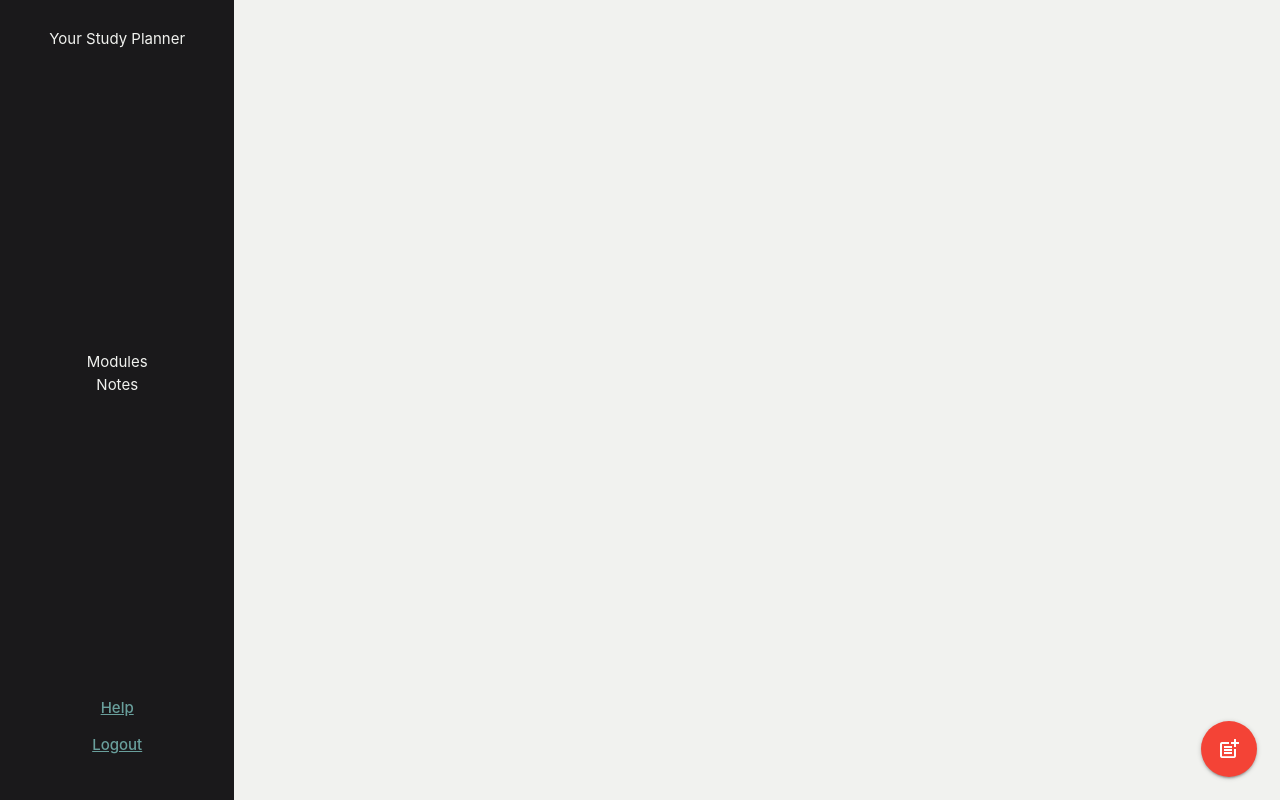
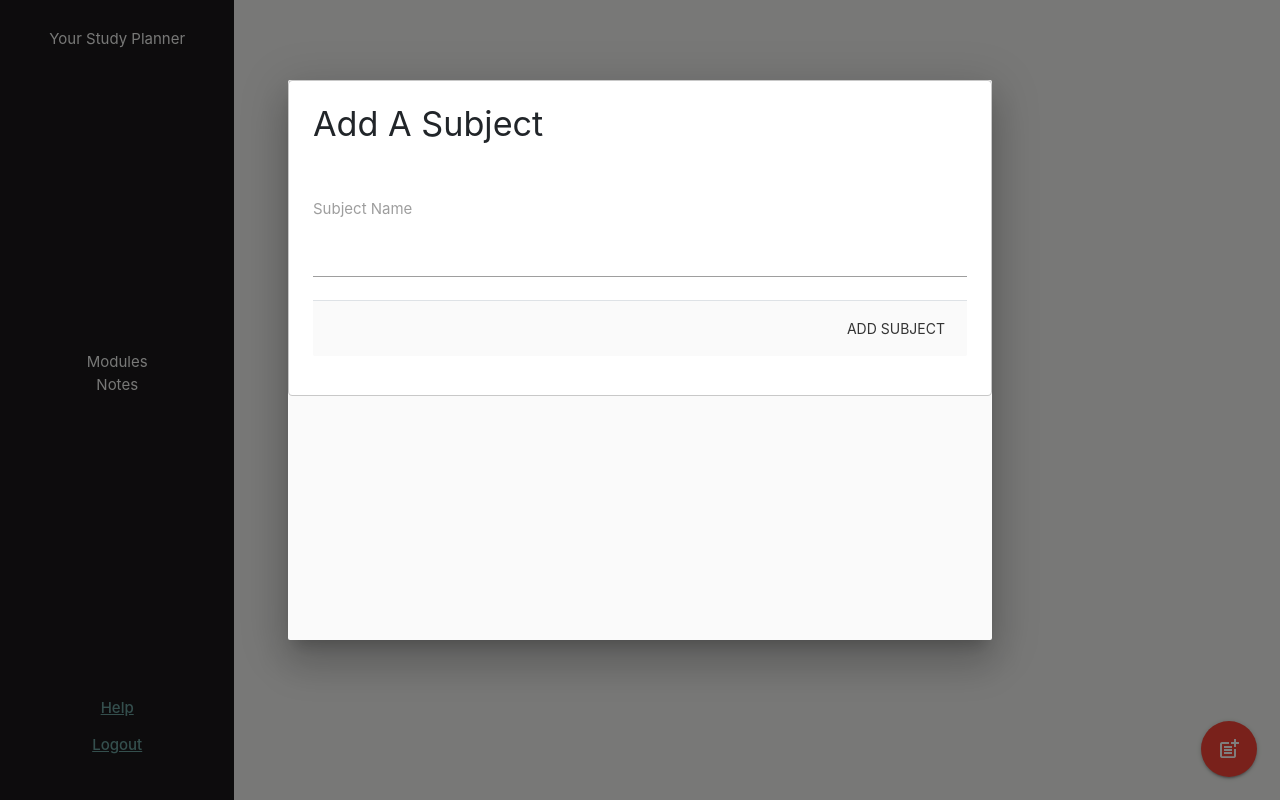
Before and after one commit to ClaireLally8/StudyPal, a Flask app: page /modules in a window 1280 px wide, after a click on "post_add". Run offline with Flask 2, Linux system fonts and the light colour scheme; the visitor is signed in with stand-in values (Sample User, id 1); data that the repository does not hold is empty; some libraries are stand-ins or nearby versions.

Commit message:
finalising redesign of modals

```diff
--- a/templates/modules.html
+++ b/templates/modules.html
@@ -1,22 +1,30 @@
 {% extends "base.html" %}
 {% block body %}
-  <!-- Modal Structure -->
-  <div id="modal1" class="modal">
+<!-- Modal Structure for adding a new topic -->
+<div id="modal2" class="modal topicmodal">
   <div class="modal-content">
-      <h4>Modal Header</h4>
-      <p><form action="{{ url_for('add_subject') }}" method="POST">
+    <h4>Add A Topic</h4>
+<p>
+      <form action="{{ url_for('add_topic') }}" method="POST">
+        <br>
+        <select id="subject" name="subject" required>
+        <option value="" disabled selected>Choose the subject</option>
+        {% for sub in subjectList %}
+        <option value="{{sub.subject}}">{{sub.subject}}
+        </option>
+        {% endfor %}
+        </select>
+        <br><br>
         <div class="input-field">
           <br><br>
-                <label for="subject_name">Subject Name</label>
-                <input id="subjects" name="subjects" type="text" required>
+          <label for="subject_name">Topic Name</label>
+          <input id="topic_name" name="topic" type="text" required>
+          <button class="modal-close waves-effect waves-green btn-flat" type="submit">Add Topic</button>
         </div>
-              <div class="modal-footer">
-      <button class="modal-close waves-effect waves-green btn-flat" type="submit">Add Subject</button>
-    </div>
-            </form></p>
+      </form>
+    </p>
   </div>
 </div>
-
 
 <div class="container-fluid accordioncontainer">
   {% for subject in subjects %}
@@ -28,10 +36,12 @@
         Topic Name
       </div>
       <div class="col-4">
-      Add Topic
+
       </div>
       <div class="col-4">
-      Delete Topic
+        <a class="modal-trigger tooltipped" data-position="bottom" data-tooltip="Add a topic" href="#modal2">
+    <i class="small material-icons">add</i>
+  </a>
       </div>
     </div>
     <hr>
@@ -43,10 +53,9 @@
         <p>{{topic.topic}}</p>
       </div>
       <div class="col-4">
-      <i class="small material-icons">post_add</i>
       </div>
       <div class="col-4">
-       <a href="{{url_for('delete', topics_id=topic._id)}}"><i class="small material-icons">delete</i></a>
+        <a href="{{url_for('delete', topics_id=topic._id)}}" class = "tooltipped" data-position="bottom" data-tooltip="Delete Topic"><i class="small material-icons">delete</i></a>
       </div>
     </div>
     <hr>
@@ -56,11 +65,27 @@
   </div>
   {% endfor %}
 </div>
-
 <div class="fixed-action-btn">
-  <a class="btn-floating btn-large red modal-trigger" href="#modal1">
+  <a class="btn-floating btn-large red modal-trigger" href="#modal1" class = "tooltipped" data-position="bottom" data-tooltip="Delete Topic" >
     <i class="large material-icons">post_add</i>
   </a>
 </div>
-
+<!-- Modal Structure for adding a new subjects -->
+<div id="modal1" class="modal subjectmodal">
+  <div class="modal-content">
+    <h4>Add A Subject</h4>
+    <p>
+      <form action="{{ url_for('add_subject') }}" method="POST">
+        <div class="input-field">
+          <br><br>
+          <label for="subject_name">Subject Name</label>
+          <input id="subjects" name="subjects" type="text" required>
+        </div>
+        <div class="modal-footer">
+          <button class="modal-close waves-effect waves-green btn-flat" type="submit">Add Subject</button>
+        </div>
+      </form>
+    </p>
+  </div>
+</div>
 {% endblock %}
```
Lines whose indentation alone changed are shown as unchanged.
